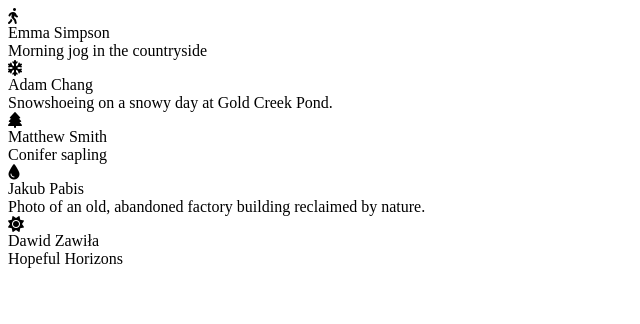
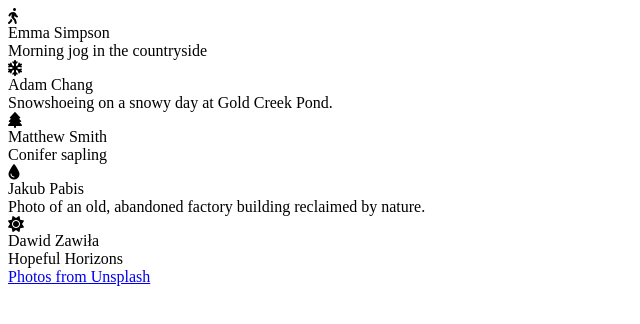
Before and after one commit to blackboldse/expanding-flex-cards, a plain HTML site: page index.html in a window 1280 px wide. Shown: the whole page, without its empty margins (0-640 px from the left). Drawn offline with Linux system fonts and the light colour scheme.

Commit message:
Update html
Add link

```diff
--- a/index.html
+++ b/index.html
@@ -90,5 +90,7 @@
     </div>
   </div>
 
+  <a href="https://unsplash.com/">Photos from Unsplash</a>
+
 </body>
 </html>
```
